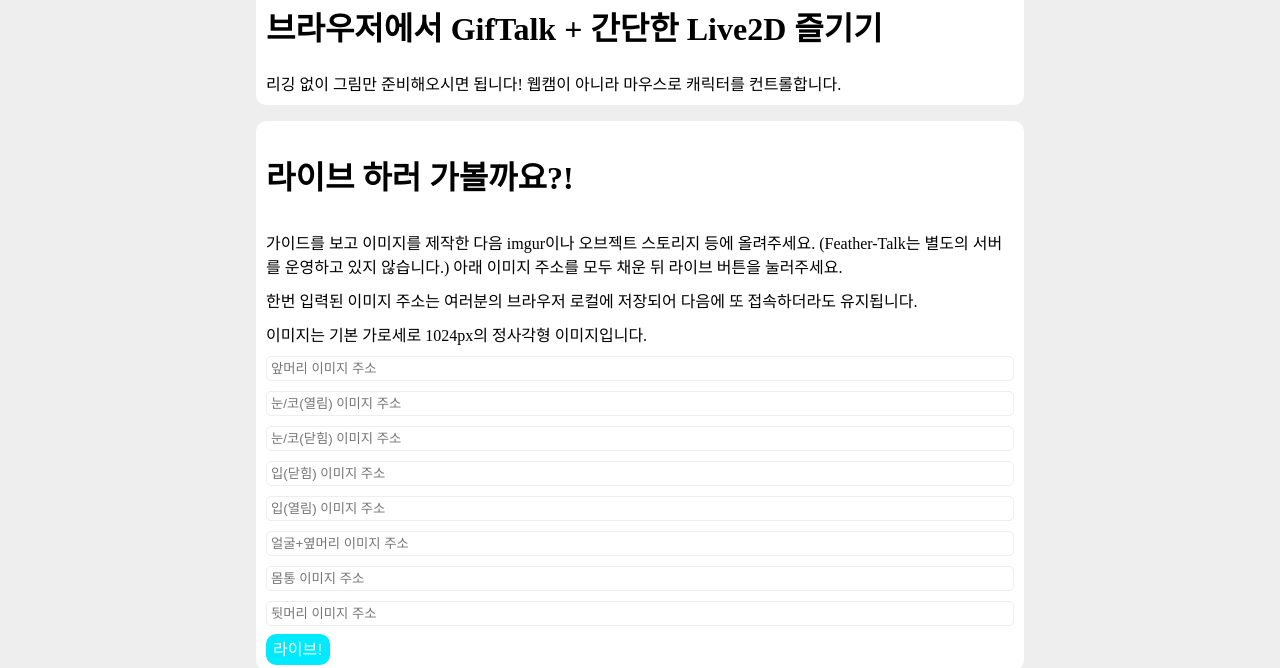
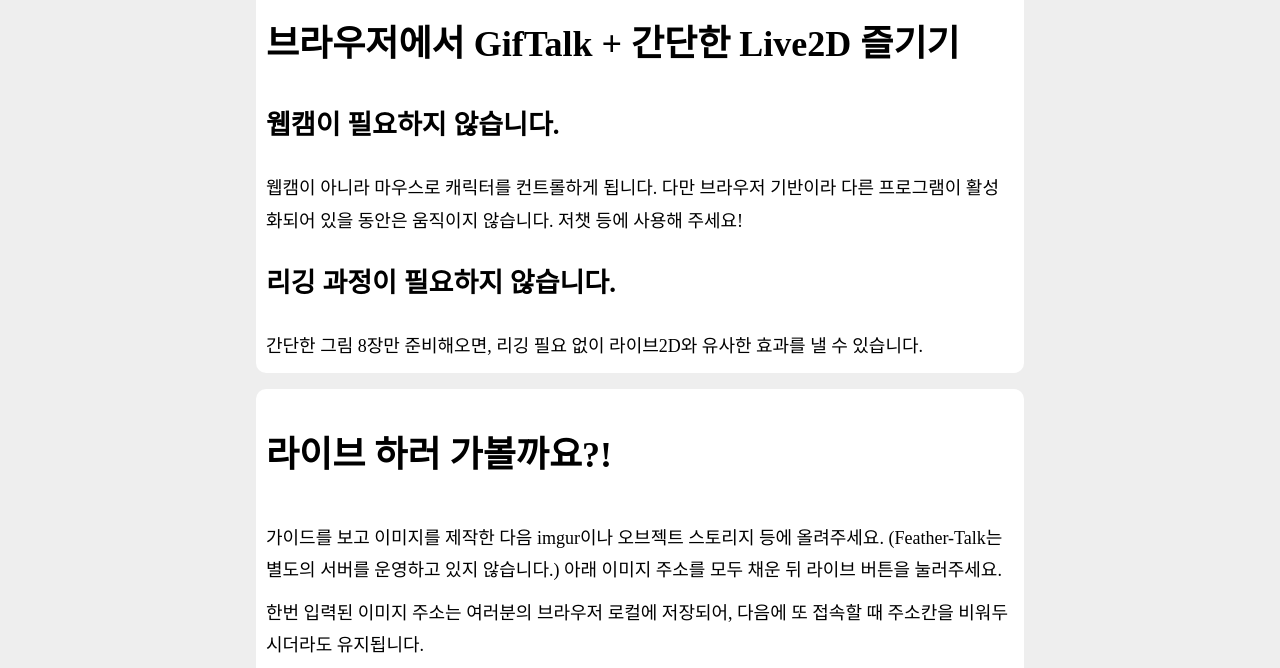
Before and after one commit to jyhyun1008/feathertalk, a plain HTML site: page index.html in a window 1280 px wide. Shown: the part 533-1201 px from the top of the page. Drawn offline with Linux system fonts and the light colour scheme; a web font is replaced by a local one.

Commit message:
설명 추가

```diff
--- a/css/index.css
+++ b/css/index.css
@@ -18,6 +18,8 @@
 
 body {
     font-family: 'Aggro';
+    font-size: 18px;
+    line-height: 1.8;
     background-color: #eee;
     margin: 0;
     padding: 0;
--- a/index.html
+++ b/index.html
@@ -7,7 +7,7 @@
     <meta name="viewport" content="width=device-width, initial-scale=1.0, user-scalable=no">
     <title>Feather-Talk</title>
     <meta name="summary" content="A git-based static mp3 player">
-    <link rel="stylesheet" media="screen" href="css/index.css?v=0.0.0">
+    <link rel="stylesheet" media="screen" href="css/index.css?v=0.0.1">
     <meta property="og:image" content="assets/logo.png" />
     <meta property="og:title" content="Sound-Git" />
     <meta property="og:description" content="A git-based static mp3 player" />
@@ -24,12 +24,15 @@
         <div id="info">
             <iframe style="width: 100%; aspect-ratio: 16 / 9; border-radius: 5px" src="https://www.youtube.com/embed/MjpYiH7YGV8?si=Pac4Ht71rlSwRFb8" title="YouTube video player" frameborder="0" allow="accelerometer; autoplay; clipboard-write; encrypted-media; gyroscope; picture-in-picture; web-share" referrerpolicy="strict-origin-when-cross-origin" allowfullscreen></iframe>
             <h1>브라우저에서 GifTalk + 간단한 Live2D 즐기기</h1>
-            <div>리깅 없이 그림만 준비해오시면 됩니다! 웹캠이 아니라 마우스로 캐릭터를 컨트롤합니다.</div>
+            <h2>웹캠이 필요하지 않습니다.</h2>
+            <div>웹캠이 아니라 마우스로 캐릭터를 컨트롤하게 됩니다. 다만 브라우저 기반이라 다른 프로그램이 활성화되어 있을 동안은 움직이지 않습니다. 저챗 등에 사용해 주세요!</div>
+            <h2>리깅 과정이 필요하지 않습니다.</h2>
+            <div>간단한 그림 8장만 준비해오면, 리깅 필요 없이 라이브2D와 유사한 효과를 낼 수 있습니다.</div>
         </div>
         <div id="gotolive">
             <h1>라이브 하러 가볼까요?!</h1>
             <div>가이드를 보고 이미지를 제작한 다음 imgur이나 오브젝트 스토리지 등에 올려주세요. (Feather-Talk는 별도의 서버를 운영하고 있지 않습니다.) 아래 이미지 주소를 모두 채운 뒤 라이브 버튼을 눌러주세요.</div>
-            <div>한번 입력된 이미지 주소는 여러분의 브라우저 로컬에 저장되어 다음에 또 접속하더라도 유지됩니다.</div>
+            <div>한번 입력된 이미지 주소는 여러분의 브라우저 로컬에 저장되어, 다음에 또 접속할 때 주소칸을 비워두시더라도 유지됩니다.</div>
             <div>이미지는 기본 가로세로 1024px의 정사각형 이미지입니다.</div>
             <input type="text" id="bang" placeholder="앞머리 이미지 주소" />
             <input type="text" id="eyes" placeholder="눈/코(열림) 이미지 주소" />
```
